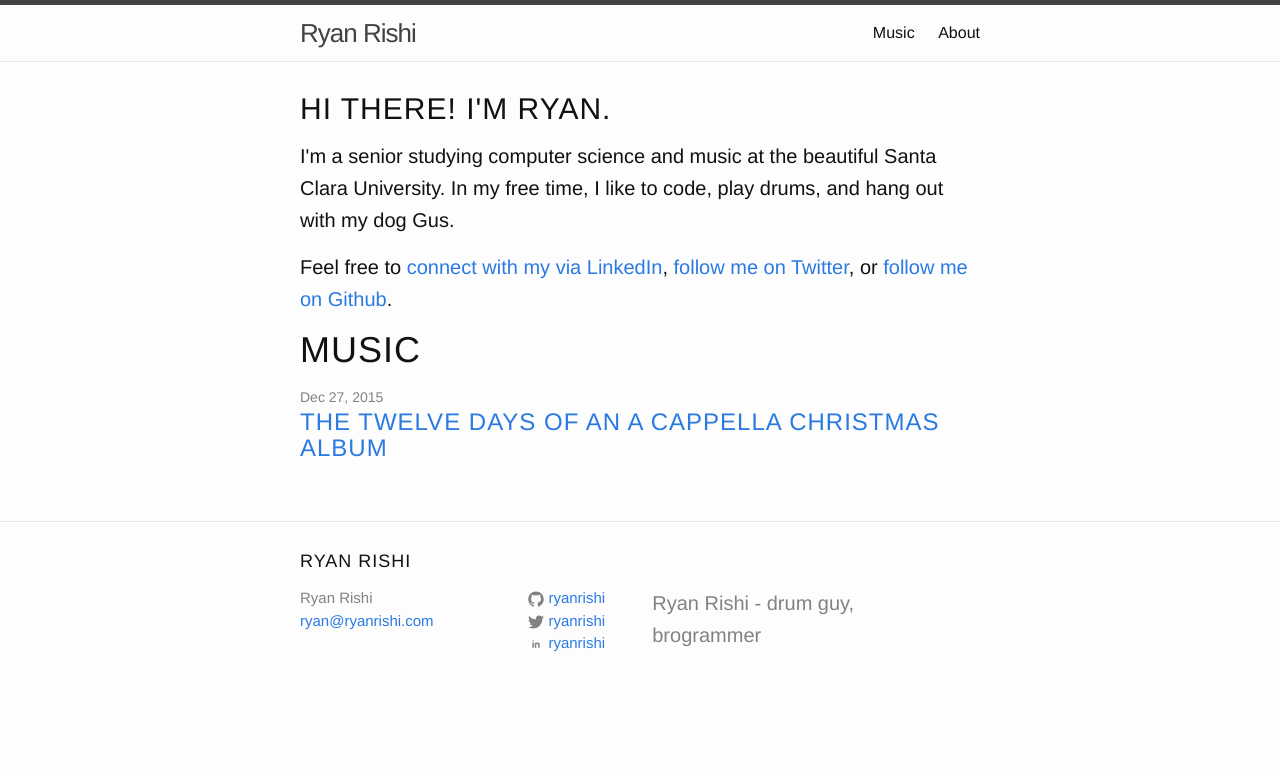
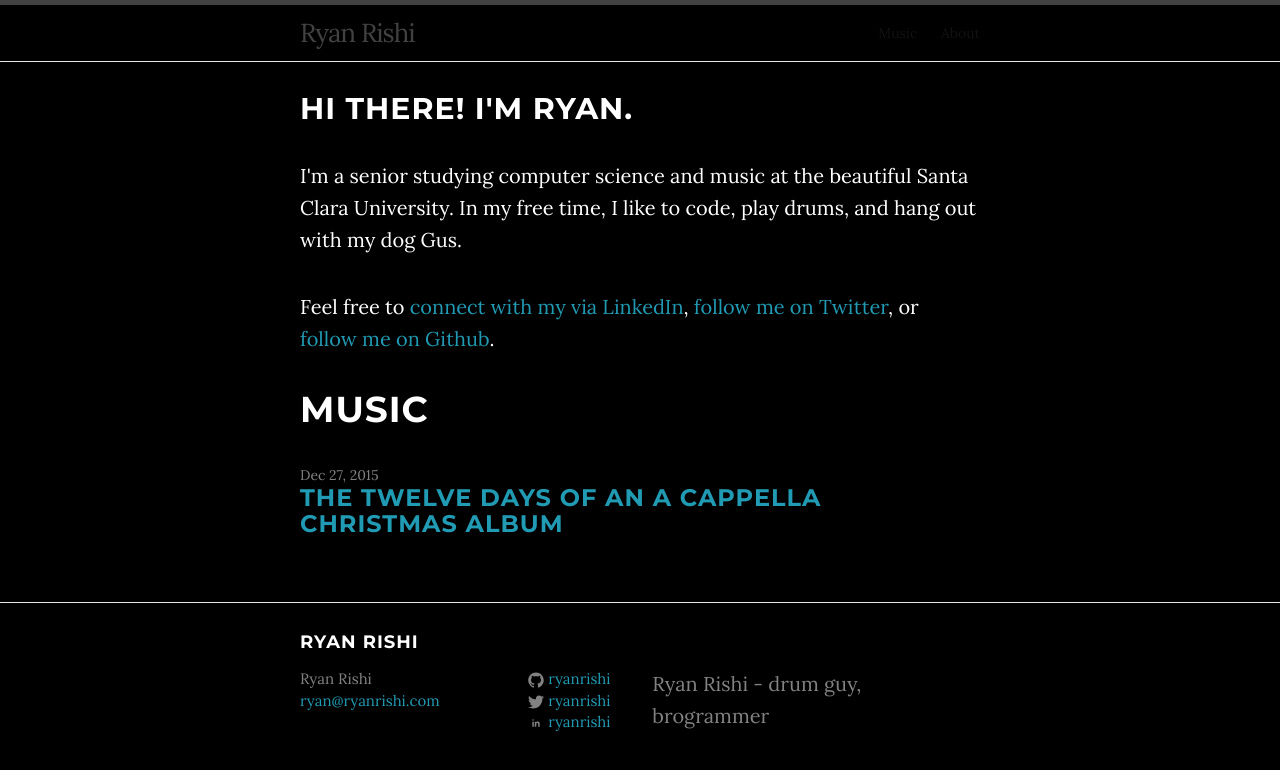
Before and after one commit to ryanrishi/ryanrishi.com, a Jekyll site: the page built from index.html, in a window 1280 px wide. Shown: the top 770 px of the page. Built offline with Jekyll 4.4.1, drawn with Linux system fonts in a browser that asks for light colours; grey boxes are pictures that could not be loaded.

Commit message:
added fonts to head

```diff
--- a/_includes/head.html
+++ b/_includes/head.html
@@ -10,10 +10,12 @@
   <link rel="canonical" href="{{ page.url | replace:'index.html','' | prepend: site.baseurl | prepend: site.url }}">
   <link rel="alternate" type="application/rss+xml" title="{{ site.title }}" href="{{ "/feed.xml" | prepend: site.baseurl | prepend: site.url }}">
 
+  <link rel="stylesheet" href="{{ "/css/main.css" | prepend: site.baseurl }}">
+
   <link rel="stylesheet" href="{{ "/css/bootstrap.min.css" | prepend: site.baseurl }}">
   <link rel="stylesheet" href="{{ "/css/grayscale.css" | prepend: site.baseurl }}">
   <link rel="stylesheet" href="{{ "/font-awesome/css/font-awesome.min.css" | prepend: site.baseurl }}">
 
-  <link rel="stylesheet" href="{{ "/css/main.css" | prepend: site.baseurl }}">
-
+  <link href="http://fonts.googleapis.com/css?family=Lora:400,700,400italic,700italic" rel="stylesheet" type="text/css">
+  <link href="http://fonts.googleapis.com/css?family=Montserrat:400,700" rel="stylesheet" type="text/css">
 </head>
```
